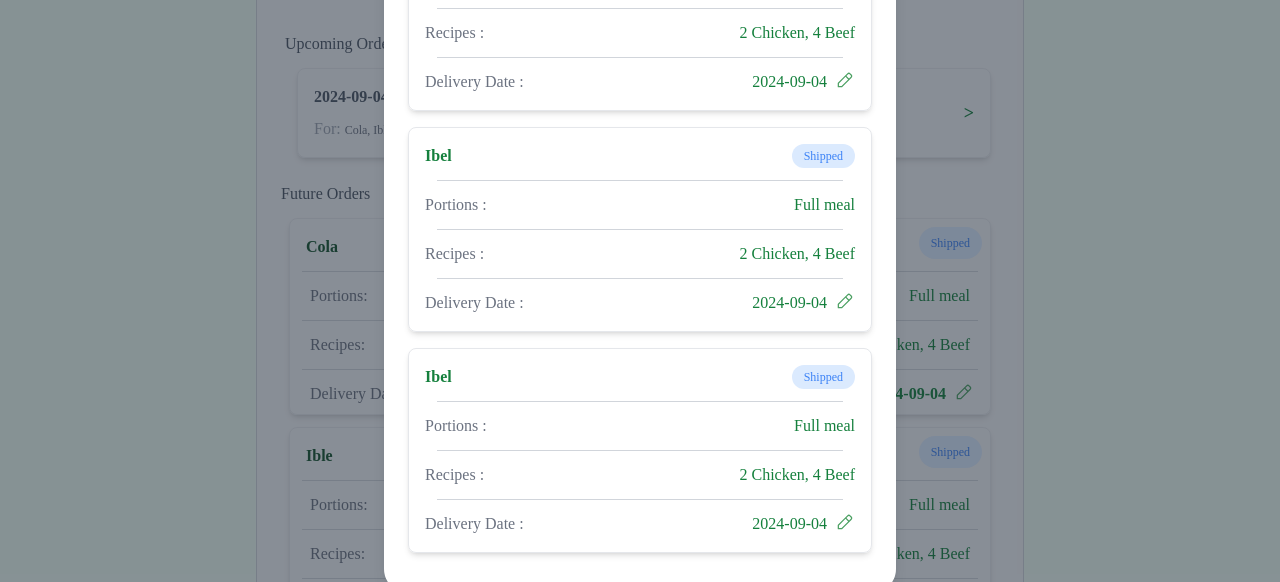
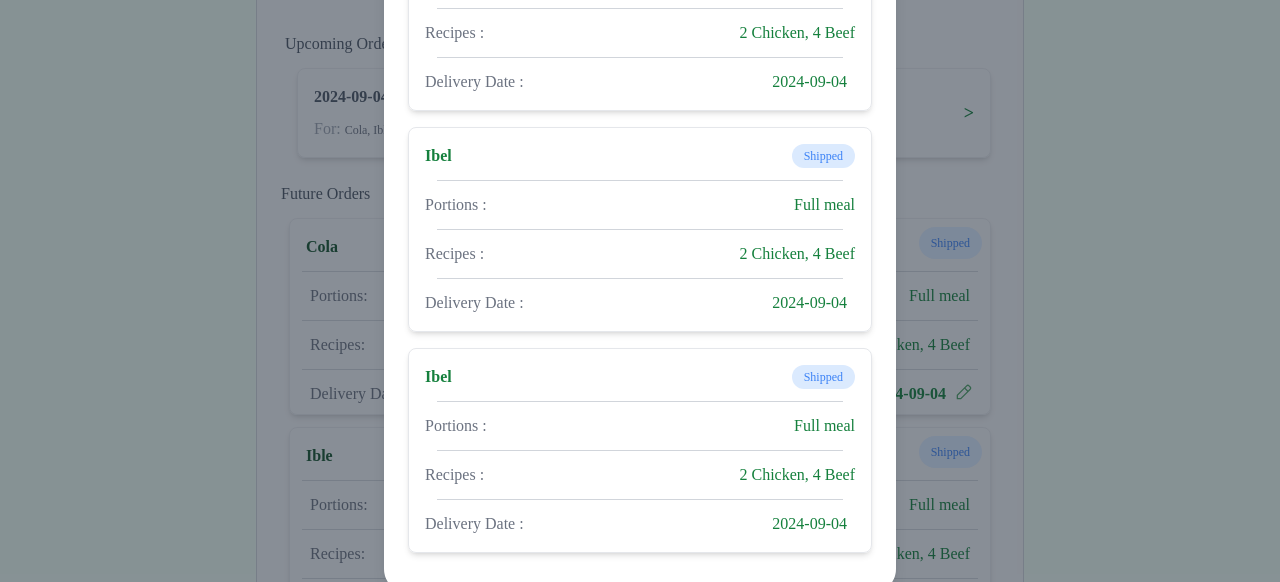
Before and after one commit to shayanshirazian/finalproject, a Next.js app: page /profile in a window 1280 px wide. Both pictures are taken after a click on the picture 964 px from the left and 581 px from the top of the page. Shown: the part 189-771 px from the top of the page. Built offline with nearby package versions, Linux system fonts and the light colour scheme.

Commit message:
forced EditPenBtn removed

```diff
--- a/app/profile/components/cartDetails/QuaternaryRow.jsx
+++ b/app/profile/components/cartDetails/QuaternaryRow.jsx
@@ -16,7 +16,6 @@ const QuaternaryRow = ({ title, value, isEditing, newValue, setNewValue, order,
                 ) : (
                     <span className="text-green-700 mr-2">{value}</span>
                 )}
-                <EditPenBtn order={order} isEdit={isEditing} onOpenModal={onOpenModal} />
             </span>
         </div>
     );
```
